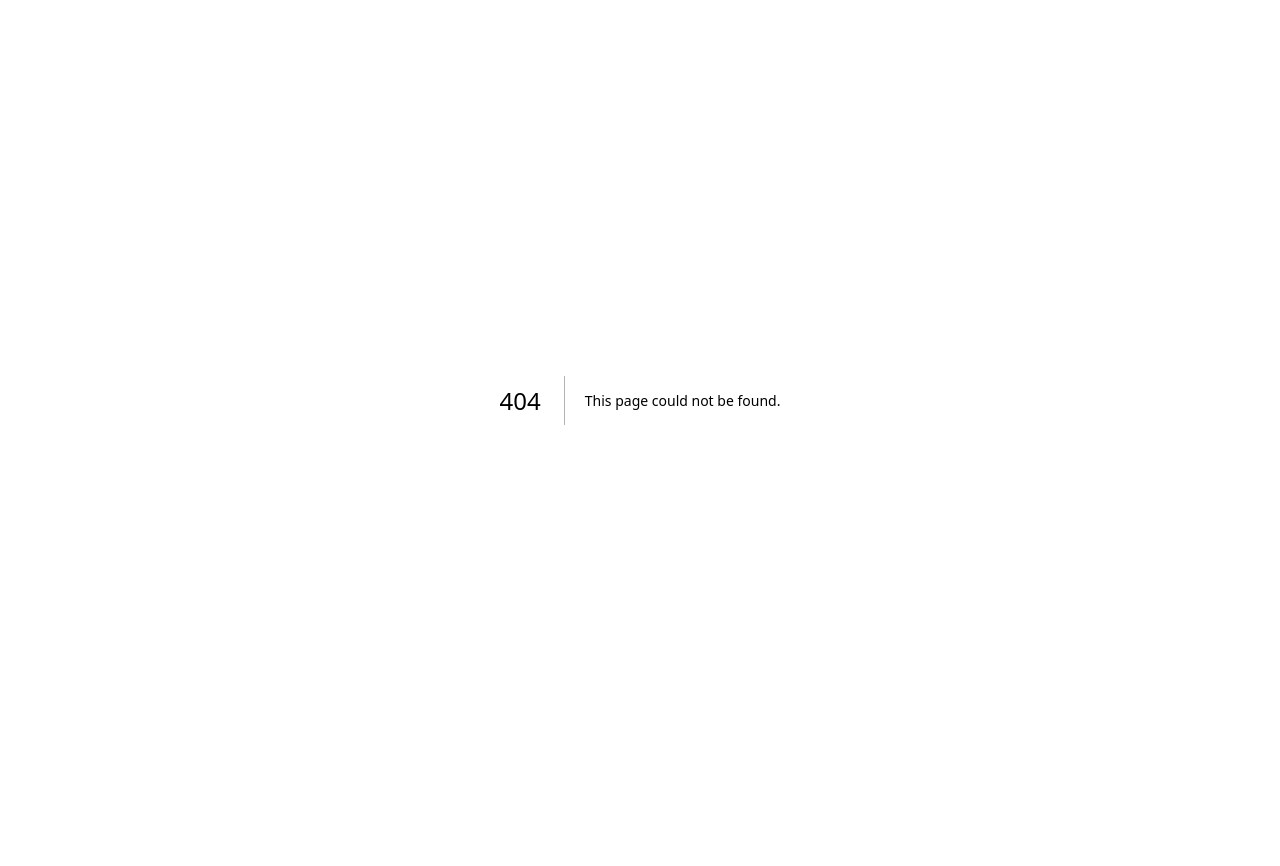
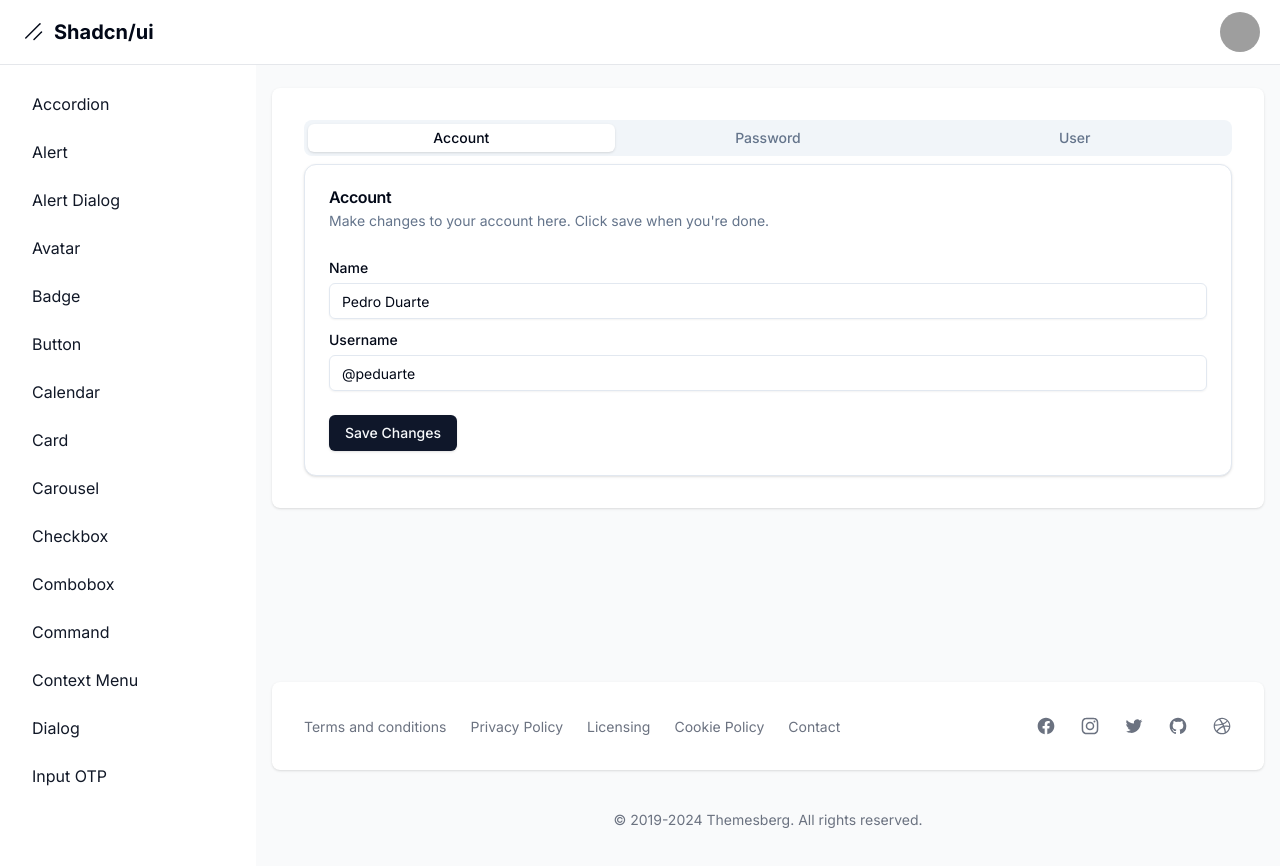
Before and after one commit to Starklord17/Shadcn-Dashboard, a Next.js app: page /dashboard/tabs in a window 1280 px wide. Before the commit this address had no page. Shown: the top 866 px of the page. Before the commit the page ends 800 px from the top, so only its background shows below. Built offline with nearby package versions, Linux system fonts and the light colour scheme; grey boxes are pictures that could not be loaded.

Commit message:
:zap: Tabs

```diff
--- a/package.json
+++ b/package.json
@@ -23,6 +23,7 @@
     "@radix-ui/react-progress": "^1.1.0",
     "@radix-ui/react-slider": "^1.2.0",
     "@radix-ui/react-slot": "^1.1.0",
+    "@radix-ui/react-tabs": "^1.1.0",
     "@radix-ui/react-toast": "^1.2.1",
     "class-variance-authority": "^0.7.0",
     "clsx": "^2.1.1",
--- a/src/app/dashboard/layout.tsx
+++ b/src/app/dashboard/layout.tsx
@@ -27,6 +27,7 @@ const links = [
   { name: "slider", href: "slider" },
   { name: "sonner", href: "sonner" },
   { name: "toast", href: "toast" },
+  { name: "tabs", href: "tabs" },
 ].sort((a, b) => a.name.localeCompare(b.name));
 
 export default function DashboardLayout({
--- /dev/null
+++ b/src/app/dashboard/tabs/page.tsx
@@ -0,0 +1,26 @@
+import { Tabs, TabsContent, TabsList, TabsTrigger } from "@/components/ui/tabs";
+import { Tab1 } from "./ui/tab1";
+import { Tab2 } from "./ui/tab2";
+
+export default function Page() {
+  return (
+    <div>
+      <Tabs defaultValue="account" className="w-full">
+        <TabsList className="grid w-full grid-cols-3">
+          <TabsTrigger value="account">Account</TabsTrigger>
+          <TabsTrigger value="password">Password</TabsTrigger>
+          <TabsTrigger value="user">User</TabsTrigger>
+        </TabsList>
+        <TabsContent value="account">
+          <Tab1 />
+        </TabsContent>
+        <TabsContent value="password">
+          <Tab2 />
+        </TabsContent>
+        <TabsContent value="user">
+          <div>User</div>
+        </TabsContent>
+      </Tabs>
+    </div>
+  );
+}
--- /dev/null
+++ b/src/app/dashboard/tabs/ui/tab1.tsx
@@ -0,0 +1,48 @@
+"use client";
+
+import { Button } from "@/components/ui/button";
+import {
+  Card,
+  CardHeader,
+  CardTitle,
+  CardDescription,
+  CardContent,
+  CardFooter,
+} from "@/components/ui/card";
+import { Input } from "@/components/ui/input";
+import { Label } from "@/components/ui/label";
+import { useEffect } from "react";
+
+export const Tab1 = () => {
+  useEffect(() => {
+    console.log("Mounted");
+
+    return () => {
+      console.log("Unmounted");
+    };
+  }, []);
+
+  return (
+    <Card>
+      <CardHeader>
+        <CardTitle>Account</CardTitle>
+        <CardDescription>
+          Make changes to your account here. Click save when you&apos;re done.
+        </CardDescription>
+      </CardHeader>
+      <CardContent className="space-y-2">
+        <div className="space-y-1">
+          <Label htmlFor="name">Name</Label>
+          <Input id="name" defaultValue="Pedro Duarte" />
+        </div>
+        <div className="space-y-1">
+          <Label htmlFor="username">Username</Label>
+          <Input id="username" defaultValue="@peduarte" />
+        </div>
+      </CardContent>
+      <CardFooter>
+        <Button>Save changes</Button>
+      </CardFooter>
+    </Card>
+  );
+};
--- /dev/null
+++ b/src/app/dashboard/tabs/ui/tab2.tsx
@@ -0,0 +1,37 @@
+import { Button } from "@/components/ui/button";
+import {
+  Card,
+  CardContent,
+  CardDescription,
+  CardFooter,
+  CardHeader,
+  CardTitle,
+} from "@/components/ui/card";
+import { Input } from "@/components/ui/input";
+import { Label } from "@/components/ui/label";
+
+export const Tab2 = () => {
+  return (
+    <Card>
+      <CardHeader>
+        <CardTitle>Password</CardTitle>
+        <CardDescription>
+          Change your password here. After saving, you&apos;ll be logged out.
+        </CardDescription>
+      </CardHeader>
+      <CardContent className="space-y-2">
+        <div className="space-y-1">
+          <Label htmlFor="current">Current password</Label>
+          <Input id="current" type="password" />
+        </div>
+        <div className="space-y-1">
+          <Label htmlFor="new">New password</Label>
+          <Input id="new" type="password" />
+        </div>
+      </CardContent>
+      <CardFooter>
+        <Button>Save password</Button>
+      </CardFooter>
+    </Card>
+  );
+};
--- /dev/null
+++ b/src/components/ui/tabs.tsx
@@ -0,0 +1,55 @@
+"use client"
+
+import * as React from "react"
+import * as TabsPrimitive from "@radix-ui/react-tabs"
+
+import { cn } from "@/lib/utils"
+
+const Tabs = TabsPrimitive.Root
+
+const TabsList = React.forwardRef<
+  React.ElementRef<typeof TabsPrimitive.List>,
+  React.ComponentPropsWithoutRef<typeof TabsPrimitive.List>
+>(({ className, ...props }, ref) => (
+  <TabsPrimitive.List
+    ref={ref}
+    className={cn(
+      "inline-flex h-9 items-center justify-center rounded-lg bg-muted p-1 text-muted-foreground",
+      className
+    )}
+    {...props}
+  />
+))
+TabsList.displayName = TabsPrimitive.List.displayName
+
+const TabsTrigger = React.forwardRef<
+  React.ElementRef<typeof TabsPrimitive.Trigger>,
+  React.ComponentPropsWithoutRef<typeof TabsPrimitive.Trigger>
+>(({ className, ...props }, ref) => (
+  <TabsPrimitive.Trigger
+    ref={ref}
+    className={cn(
+      "inline-flex items-center justify-center whitespace-nowrap rounded-md px-3 py-1 text-sm font-medium ring-offset-background transition-all focus-visible:outline-none focus-visible:ring-2 focus-visible:ring-ring focus-visible:ring-offset-2 disabled:pointer-events-none disabled:opacity-50 data-[state=active]:bg-background data-[state=active]:text-foreground data-[state=active]:shadow",
+      className
+    )}
+    {...props}
+  />
+))
+TabsTrigger.displayName = TabsPrimitive.Trigger.displayName
+
+const TabsContent = React.forwardRef<
+  React.ElementRef<typeof TabsPrimitive.Content>,
+  React.ComponentPropsWithoutRef<typeof TabsPrimitive.Content>
+>(({ className, ...props }, ref) => (
+  <TabsPrimitive.Content
+    ref={ref}
+    className={cn(
+      "mt-2 ring-offset-background focus-visible:outline-none focus-visible:ring-2 focus-visible:ring-ring focus-visible:ring-offset-2",
+      className
+    )}
+    {...props}
+  />
+))
+TabsContent.displayName = TabsPrimitive.Content.displayName
+
+export { Tabs, TabsList, TabsTrigger, TabsContent }
```
Also changed, not shown: 2 other files (tests, documents, lock files or other folders).
